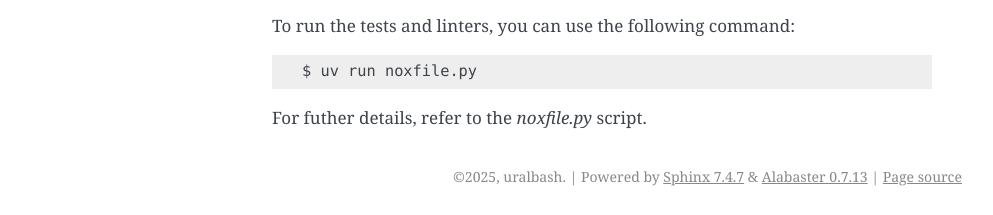
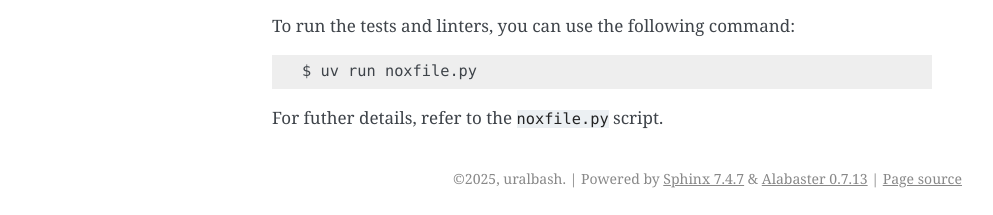
Before and after one commit to uralbash/sqlalchemy_mptt, a Sphinx documentation site: the page built from docs/CONTRIBUTING.rst, in a window 1280 px wide. Shown: the part 743-958 px from the top of the page, without its empty margins (148-1141 px from the left). Built offline with Sphinx 7.4.7, drawn with Linux system fonts in a browser that asks for light colours.

Commit message:
Fix formatting

```diff
--- a/docs/CONTRIBUTING.rst
+++ b/docs/CONTRIBUTING.rst
@@ -38,7 +38,7 @@ To run the tests and linters, you can use the following command:
 
     $ uv run noxfile.py
 
-For futher details, refer to the `noxfile.py` script.
+For futher details, refer to the ``noxfile.py`` script.
 
 .. |IRC Freenode| image:: https://img.shields.io/badge/irc-freenode-blue.svg
    :target: https://webchat.freenode.net/?channels=sacrud
```
